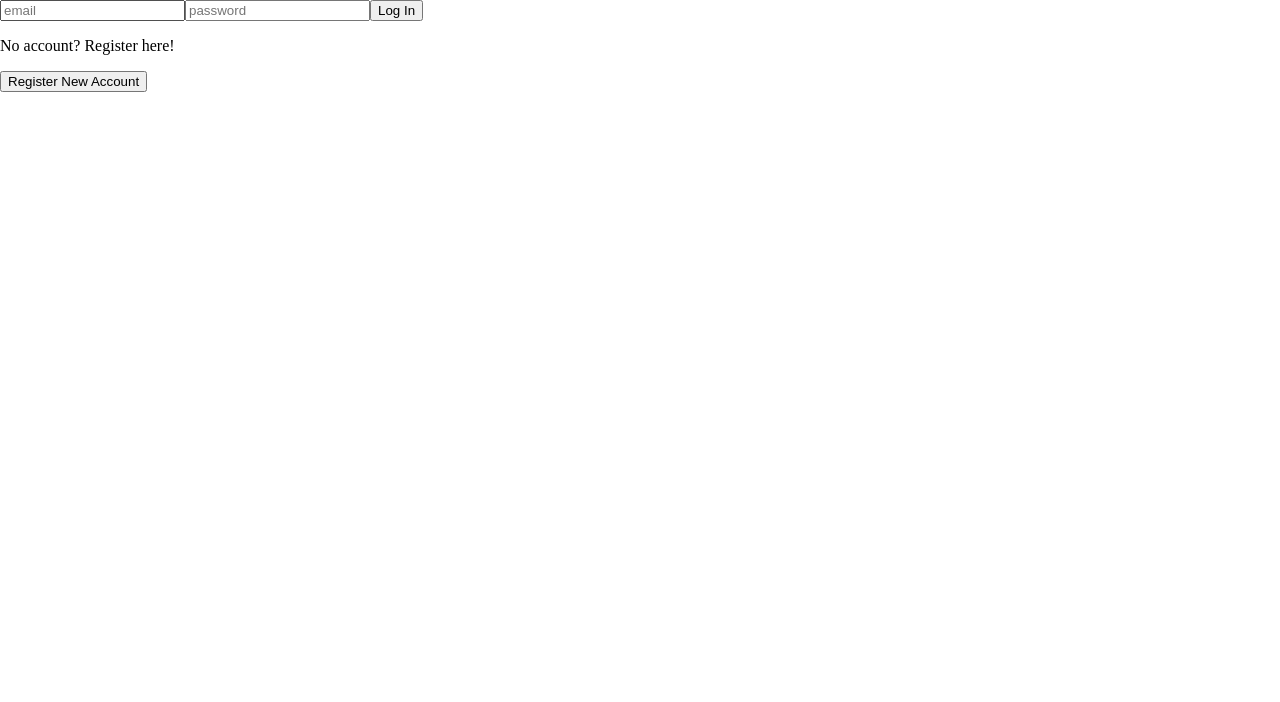
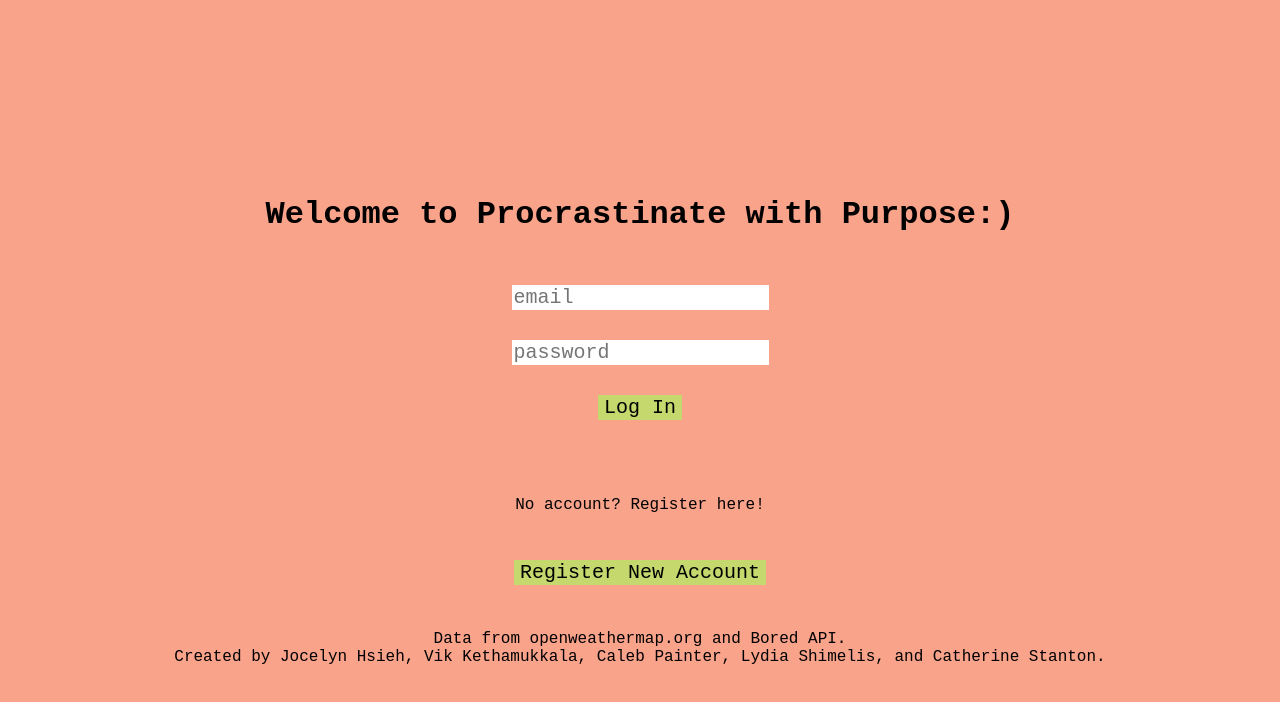
Before and after one commit to jhsieh731/bootcamp4-proj, a React (Create React App) app in the folder web/: page / in a window 1280 px wide. Shown: the top 702 px of the page. Built offline with nearby package versions, Linux system fonts and the light colour scheme.

Commit message:
login updates

```diff
--- a/web/src/containers/Greeting/styles.js
+++ b/web/src/containers/Greeting/styles.js
@@ -1,7 +1,8 @@
 import styled from 'styled-components'
+import theme from '../../theme'
 
 export const InfoBox = styled.div`
-    background-color: #2E294E;
+    background-color: ${props => theme.colors.box};
     display: flex;
     justify-content: center;
     align-items: center;
@@ -13,7 +14,7 @@ export const InfoBox = styled.div`
 
 export const CenteredText = styled.p`
     text-align: center;
-    font-family: "Courier New", monospace;
+    font-family:${props => theme.fonts.text.family};
     font-size: 20px;
     color: white;
 `
--- a/web/src/containers/Login/index.js
+++ b/web/src/containers/Login/index.js
@@ -2,7 +2,8 @@ import React, { useState } from 'react'
 import { useHistory } from 'react-router-dom'
 import { useMutation } from '@apollo/react-hooks'
 import { LOGIN } from './graphql'
-import { SpinnerCircular } from 'spinners-react';
+import { SpinnerCircular } from 'spinners-react'
+import { CenterElement, LoginButton, LoginField, ColBox, Attributes } from './styles'
 
 const Login = () => {
   const history = useHistory()
@@ -21,13 +22,15 @@ const Login = () => {
       history.push('/greeting')
     },
     onError: (error) => {
-      // console.log(error);
+      console.log(error);
     }
   })
 
   if (loading) {
     return (
+      <ColBox>
         <SpinnerCircular />
+      </ColBox>
     )
   }
 
@@ -40,31 +43,49 @@ const Login = () => {
   )
 
   return (
-    <div>
+    <CenterElement>
+      <ColBox><h1>Welcome to Procrastinate with Purpose:)</h1></ColBox>
       <form onSubmit={(e) => {
         e.preventDefault()
         login()
       }}>
-        <input
+        <ColBox>
+          <LoginField
             type="text"
             placeholder="email"
             value={email}
             onChange={e => setEmail(e.target.value)}
           />
-        <input
+        </ColBox>
+        <ColBox>
+          <LoginField
             type="password"
             placeholder="password"
-          value={password}
+            value={ password }
             onChange={e => setPassword(e.target.value)}
           />
-        <button type="submit">Log In</button>
+        </ColBox>
+        <ColBox>
+          <LoginButton type="submit">Log In</LoginButton>
+        </ColBox>
       </form>
-      {errorComponent}
-      <div>
+      <ColBox>
+        { errorComponent }
+      </ColBox>
+      <ColBox>
         <p>No account? Register here!</p>
-        <button type="button" onClick={register}>Register New Account</button>
-      </div>
-    </div>
+      </ColBox>
+      <ColBox>
+        <LoginButton type="button" onClick={ register }>Register New Account</LoginButton>
+      </ColBox>
+      <ColBox />
+      <Attributes>
+        Data from openweathermap.org and Bored API.
+      </Attributes>
+      <Attributes>
+        Created by Jocelyn Hsieh, Vik Kethamukkala, Caleb Painter, Lydia Shimelis, and Catherine Stanton.
+      </Attributes>
+    </CenterElement>
   )
 }
 
--- a/web/src/containers/Login/styles.js
+++ b/web/src/containers/Login/styles.js
@@ -0,0 +1,44 @@
+import styled from 'styled-components'
+import theme from '../../theme'
+
+export const CenterElement = styled.div`
+    margin: auto;
+    padding: 20vh;
+    background-color: ${props => theme.colors.background};
+`
+
+export const LoginButton = styled.button`
+    background-color: ${props => theme.colors.button};
+    border: none;
+    font-family: ${props => theme.fonts.text.family};
+    font-size: 20px;
+    color: black;
+    width: auto;
+    height: auto;
+`
+
+export const LoginField = styled.input`
+    font-family: ${props => theme.fonts.text.family};
+    font-size: 20px;
+    background-color: ${props => theme.colors.input};
+    border: none;
+    color: black;
+    height: auto;
+`
+
+export const ColBox = styled.div`
+    display: flex;
+    justify-content: center;
+    text-align: center;
+    font-family: ${props => theme.fonts.text.family};
+    columns: 100vw 1;
+    padding: 15px;
+`
+
+export const Attributes = styled.footer`
+    font-family: ${props => theme.fonts.text.family};
+    color: black;
+    display: flex;
+    columns: 100vw 1;
+    justify-content: center;
+`
--- a/web/src/containers/Produce/index.js
+++ b/web/src/containers/Produce/index.js
@@ -1,48 +1,48 @@
-import React, { useState } from 'react'
-import CheckToken from '../CheckToken'
-import { useMutation } from '@apollo/react-hooks'
-import AddTask from './AddTask'
-import ProduceList from './ProduceList'
-import { SpinnerCircular } from 'spinners-react'
+// import React, { useState } from 'react'
+// import CheckToken from '../CheckToken'
+// import { useMutation } from '@apollo/react-hooks'
+// import AddTask from './AddTask'
+// import ProduceList from './ProduceList'
+// import { SpinnerCircular } from 'spinners-react'
 
-const Produce = () => {
-  const user_id = localStorage.getItem('user_id')
-  const [query, setQuery] = useState('')
+// const Produce = () => {
+//   const user_id = localStorage.getItem('user_id')
+//   const [query, setQuery] = useState('')
 
-  const [deleteTask, { loading: deleteLoading, error: deleteError }] = useMutation(DELETE_TASK, {
-    variables: {
-      task_id
-    },
-    refetchQueries: () => [{ query: GET_TASKS }],
-    onError: (error) => {
-      // console.log(error);
-    }
-  })
-  if (deleteLoading) return SpinnerCircular
-  if (deleteError) return `Submission error! ${deleteError.message}`
+//   const [deleteTask, { loading: deleteLoading, error: deleteError }] = useMutation(DELETE_TASK, {
+//     variables: {
+//       task_id
+//     },
+//     refetchQueries: () => [{ query: GET_TASKS }],
+//     onError: (error) => {
+//       // console.log(error);
+//     }
+//   })
+//   if (deleteLoading) return SpinnerCircular
+//   if (deleteError) return `Submission error! ${deleteError.message}`
 
-  const [addTask, { loading: addLoading, error: addError }] = useMutation(ADD_TASK, {
-    refetchQueries: () => [{ query: GET_TASKS }],
-  })
-  if (addLoading) return SpinnerCircular
-  if (addError) return `Submission error! ${error.message}`
+//   const [addTask, { loading: addLoading, error: addError }] = useMutation(ADD_TASK, {
+//     refetchQueries: () => [{ query: GET_TASKS }],
+//   })
+//   if (addLoading) return SpinnerCircular
+//   if (addError) return `Submission error! ${error.message}`
 
-  const [updateTask, { loading: updateLoading, error: updateError }] = useMutation(UPDATE_TASK, {
-    refetchQueries: () => [{ query: GET_TASKS }],
-  })
-  if (updateLoading) return SpinnerCircular
-  if (updateError) return `Submission error! ${error.message}`
+//   const [updateTask, { loading: updateLoading, error: updateError }] = useMutation(UPDATE_TASK, {
+//     refetchQueries: () => [{ query: GET_TASKS }],
+//   })
+//   if (updateLoading) return SpinnerCircular
+//   if (updateError) return `Submission error! ${error.message}`
 
-  return (
-    <CheckToken>
-      <input type="text"
-        name="userInput"
-        placeholder="Query"
-        value={query}
-        onChange={e => setQuery(e.target.value)} />
-      <ProduceList deleteTask={deleteTask} query={query} updateTask={updateTask}/>
-      <AddTask onAddTask={addTask}/>
-    </CheckToken>
-  )
-}
-export default Produce
+//   return (
+//     <CheckToken>
+//       <input type="text"
+//         name="userInput"
+//         placeholder="Query"
+//         value={query}
+//         onChange={e => setQuery(e.target.value)} />
+//       <ProduceList deleteTask={deleteTask} query={query} updateTask={updateTask}/>
+//       <AddTask onAddTask={addTask}/>
+//     </CheckToken>
+//   )
+// }
+// export default Produce
--- a/web/src/theme.js
+++ b/web/src/theme.js
@@ -1,8 +1,17 @@
 // Add global styles and fonts here
 
 const theme = {
-  colors: {},
-  fonts: {},
+  colors: {
+    box: '#2E294E',
+    button: '#C5D86D',
+    background: '#F9A38B',
+    input: '#FFFFFF',
+  },
+  fonts: {
+    text: {
+      family: "Courier New",
+    }
+  },
 }
 
 export default theme
```
Lines whose indentation alone changed are shown as unchanged.
